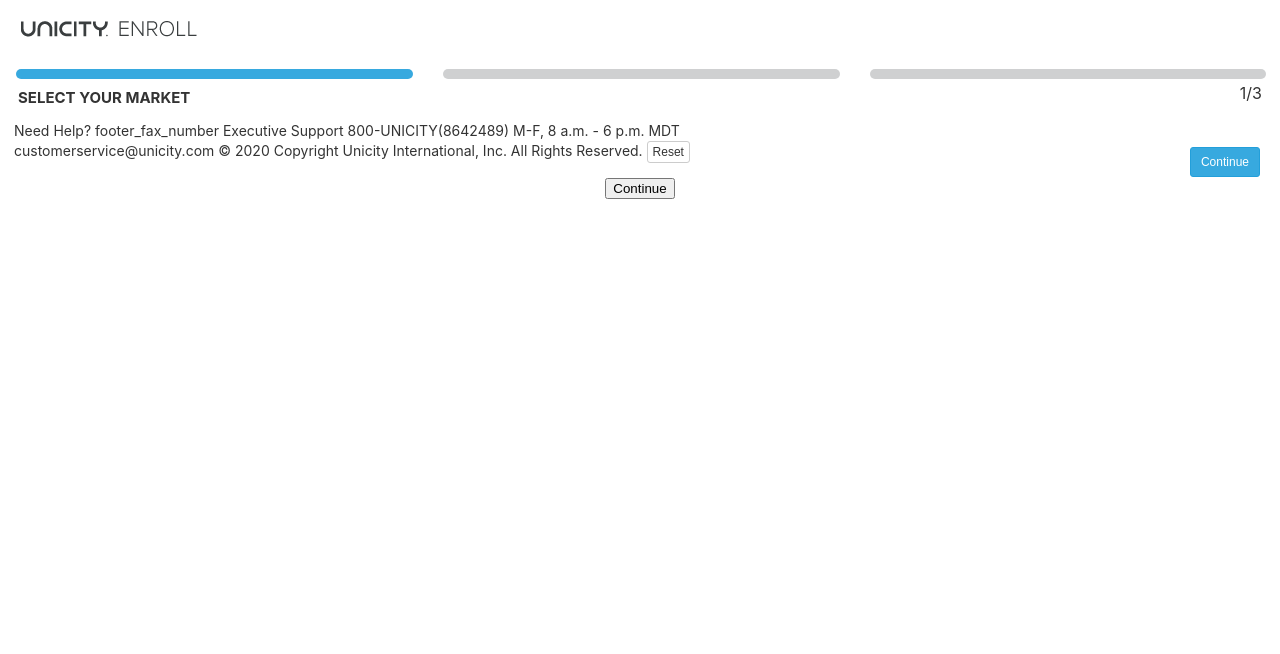
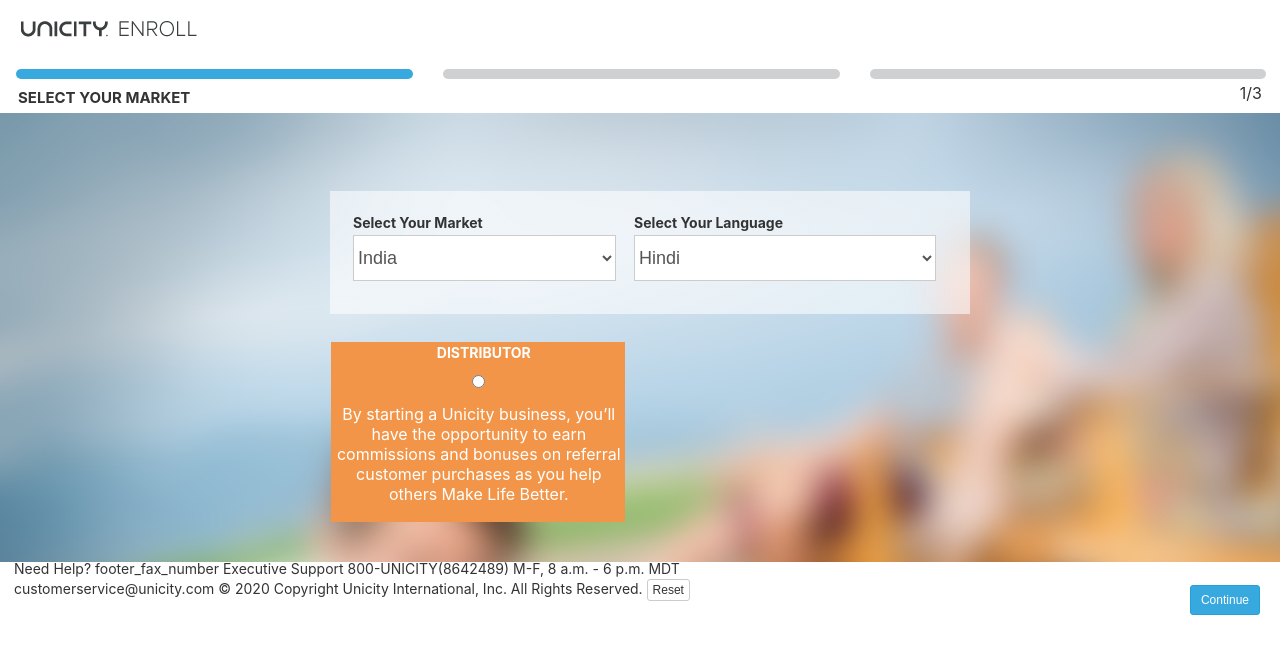
Before and after one commit to Vinunicity/enroll.react, a React (Create React App) app: page / in a window 1280 px wide. Shown: the top 654 px of the page. Built offline with nearby package versions, Linux system fonts and the light colour scheme.

Commit message:
start page distrubuor container pending

```diff
--- a/src/component/Footer.js
+++ b/src/component/Footer.js
@@ -13,7 +13,7 @@
     borderColor: "#ccc",
     display: "inline-block",
     textAlign: "center",
-    verticaAlign: "middle",
+    verticalAlign: "middle",
     cursor: "pointer",
     backgroundImage: "none",
     border: "1px solid transparent",
@@ -29,14 +29,15 @@
     color: "#fff",
     backgroundColor: "#37a9df",
     borderColor: "#239fda",
-    display: "inline-block",
+    display: "relative",
     textAlign: "center",
-    verticaAlign: "middle",
+    verticalAlign: "middle",
     cursor: "pointer",
     backgroundImage: "none",
     border: "1px solid transparent",
     userSelect: "none",
     display: "relative",
+    marginTop:"1px"
   },
   footerText: {
     marginLeft: "14px",
@@ -44,7 +45,12 @@
     fontSize: "14px",
     lineHeight: "1.42",
     color: "#333",
+    marginTop:"5px"
   },
+  // footerDiv:{
+  //   margin:"0px",
+  //   padding:"0px"
+  // }
 });
 
 const Footer = () => {
@@ -52,7 +58,7 @@
 
   return (
     <Fragment>
-      <div>
+      <div className={classes.footerDiv}>
         <Grid
           container
           direction="row"
--- a/src/component/Start.js
+++ b/src/component/Start.js
@@ -1,12 +1,12 @@
-import React, { Fragment } from 'react';
-import { createUseStyles } from 'react-jss';
-import startImage from './common/img/start-bg.png';
-import uniEnrollLogo from './common/img/unicity-enroll.png';
-import selectImage from './common/img/white_bg_60.png';
-import { Grid } from '@material-ui/core';
-import { Link } from 'react-router-dom';
-import StepperBar from './StepperBar';
-import Footer from './Footer';
+import React, { Fragment } from "react";
+import { createUseStyles } from "react-jss";
+import startImage from "./common/img/start-bg.png";
+import uniEnrollLogo from "./common/img/unicity-enroll.png";
+import selectImage from "./common/img/white_bg_60.png";
+import { Grid } from "@material-ui/core";
+import { Link } from "react-router-dom";
+import StepperBar from "./StepperBar";
+import Footer from "./Footer";
 const useStyles = createUseStyles({
   logo: {
     margin: "18px",
@@ -21,7 +21,7 @@
     marginTop: "2px",
   },
   stepperTitle: {
-    margin: "5px 0px 0px 18px",
+    margin: "5px 0px 14px 18px",
     padding: "0px",
     display: "block",
     float: "left",
@@ -41,6 +41,90 @@
     // paddingRight:"18px",
     color: "#333",
     fontWeight: "20px",
+  },
+  startWrapper: {
+    backgroundImage: `url(${startImage})`,
+    backgroundSize: "cover",
+    width: "100%",
+    height: "50%",
+    postition: "fixed",
+    backgroundRepeat: "no-repeat",
+    paddingTop: "70px",
+    paddingBottom: "40px",
+    overflowX: "hidden",
+    marginTop: "4px",
+    overflowX: "hidden",
+  },
+  selectWrapper: {
+    padding: "20px 15px 30px 20px",
+    backgroundImage: `url(${selectImage})`,
+    backgroundRepeat: "repeat",
+    backgroundPositionX: "0%",
+    backgroundPositionY: "0%",
+    backgroundAttachment: "scroll",
+    backgroundSize: "auto",
+    backgroundPadding: "padding-box",
+    backgroundClip: "border-box",
+    width: "50%",
+    float: "left",
+    position: "relative",
+    fontSize: "14px",
+    color: "#333333",
+    fontWeight: "bold",
+    marginLeft: "20px",
+    textAlign: "left",
+    overflowX: "hidden",
+  },
+  selectTitle: {
+    fontSize: "14px",
+    color: "#333333",
+    marginBottom: "5px",
+    fontWeight: "Bold",
+    overflowX: "hidden",
+  },
+  optionWrapper: {
+    width: "95%",
+    display: "inline-block",
+    color: "#555555",
+    backgroundColor: "#ffffff",
+    backgroundImage: "none",
+    border: "1px solid #cccccc",
+    height: "46px",
+    fontSize: "18px",
+    overflowX: "hidden",
+  },
+  disWrapper: {
+    backgroundColor: "#f29549",
+    backgroundPositionX: "0%",
+    backgroundPositionY: "0%",
+    backgroundImage: "none",
+    backgroundSize: "auto",
+    backGroundOrigin: "padding-box",
+    backgroundClip: "border-box",
+    backgroundRepeat: "repeat",
+    backgroundAttachment: "scroll",
+    color: "#ffffff",
+    height: "180px",
+    minWidth: "250px",
+    marginLeft: "2px",
+    width: "45%",
+    paddingLeft: "2px",
+    marginTop: "20px",
+    marginLeft: "15px",
+  },
+  disContent: {
+    position: "relative",
+    paddingTop: "15px",
+    paddingLeft: "10px",
+    fontSize: "14px",
+    fontWeight: "bold",
+    textAlign:"left"
+  },
+  radioDisType: {
+    verticalAlign: "top",
+    marginTop: "10px",
+    marginRight: "5px",
+    color: "inherit",
   },
 });
 
@@ -97,14 +181,122 @@
           </Grid>
         </div>
 
+        {/* <div className={classes.startWrapper}>
+          <Grid
+            container
+            spacing={2}
+            direction="row"
+            justify="center"
+            alignItems="center"
+
+          >
+            <div className={classes.selectWrapper}>
+              <label>Select Your Market</label>
+              <Grid item >
+                <div style={{ marginTop: "2px" }}>
+                  <select className={classes.optionWrapper}>
+                    <option value="India" className={classes.optionWrapper}>
+                      {" "}
+                      India
+                    </option>
+                    <option value="India" className={classes.optionWrapper}>
+                      {" "}
+                      USA
+                    </option>
+                  </select>
+                </div>
+              </Grid>
+
+              </div>
+          </Grid>
+        </div>  */}
+
+        <Grid container className={classes.startWrapper} spacing={2}>
+          <Grid item xs={12}>
+            <Grid container justify="center">
+              {/* <label className ={classes.selectWrapper}>Select Your Market</label>
+                            <select className ={classes.selectWrapper}>
+                            <option value = "English">English</option>
+                            <option value = "English">Hindi</option
+                            </select> */}
+              {/* <span className={classes.selectWrapper}>Select Your Market</span> */}
+              <table className={classes.selectWrapper}>
+                <thead>
+                  <tr>
+                    <td>Select Your Market</td>
+                    <td>Select Your Language</td>
+                  </tr>
+                </thead>
+                <tbody>
+                  <tr>
+                    <td>
+                      <select className={classes.optionWrapper}>
+                        <option className={classes.optionWrapper}>India</option>
+                      </select>
+                    </td>
+
+                    <td>
+                      <select className={classes.optionWrapper}>
+                        <option>Hindi</option>
+                        <option>English</option>
+                      </select>
+                    </td>
+                  </tr>
+                </tbody>
+              </table>
+            </Grid>
+          </Grid>
+          <Grid container justify="center">
+          <Grid item xs={6}>
+            <div className={classes.disWrapper}>
+              <span className={classes.disContent}>
+                DISTRIBUTOR
+              </span>
+              <table>
+                <tbody>
+                <tr>
+                   <td>
+                    <div>
+                      <input
+                        type="radio"
+                        className={classes.radioDisType}
+                      ></input>
+                    </div>
+                    <div>
+                      <p>
+                        By starting a Unicity business, you’ll have the
+                        opportunity to earn commissions and bonuses on referral
+                        customer purchases as you help others Make Life Better.
+                      </p>
+                    </div>
+                  </td>
+                </tr>
+                </tbody>
+              </table>
+            </div>
+          </Grid>
+        </Grid>
+        </Grid>
+
+        {/* <Grid item >
+           <div  style ={{marginTop:"2px",display:"relative",float:"left"}}>
+              <select className ={classes.optionWrapper}>
+                <option value ="India" className ={classes.optionWrapper}> India</option>
+                <option value ="India" className ={classes.optionWrapper}> USA</option>
+
+
+              </select>
+            </div>
+           </Grid> */}
+
         <div>
-         <Footer></Footer>
+          <Footer></Footer>
         </div>
-        <div>
+        {/* <div>
           <Link to="/account_setup">
             <button>Continue</button>
           </Link>
-        </div>
+        </div> */}
       </div>
     </Fragment>
   );
```
